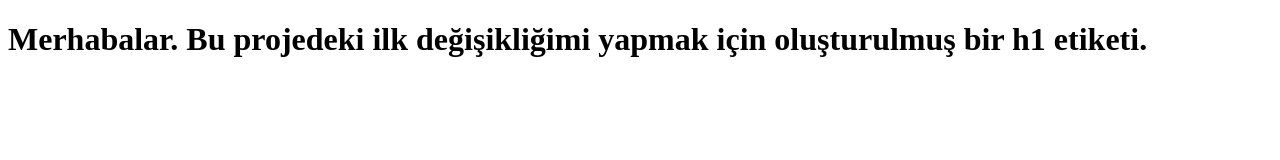
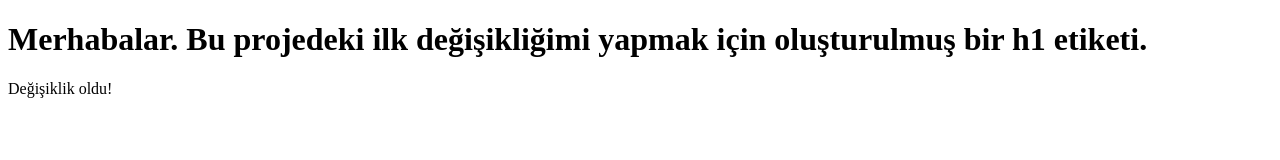
Before and after one commit to FurkanIlaslan/11eylul, a plain HTML site: page index.html in a window 1280 px wide. Drawn offline with Linux system fonts and the light colour scheme.

Commit message:
index dosyasında üçüncü değişikliğimi yaptım

```diff
--- a/index.html
+++ b/index.html
@@ -10,6 +10,7 @@
 </head>
 <body>
     <h1>Merhabalar. Bu projedeki ilk değişikliğimi yapmak için oluşturulmuş bir h1 etiketi.</h1>
+    <p>Değişiklik oldu!</p>
     <script src="script.js"></script>
 </body>
 </html>
```
